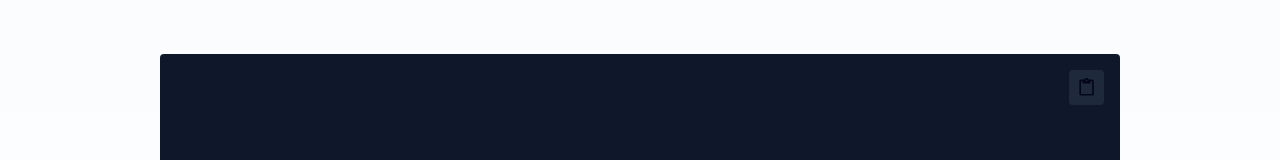
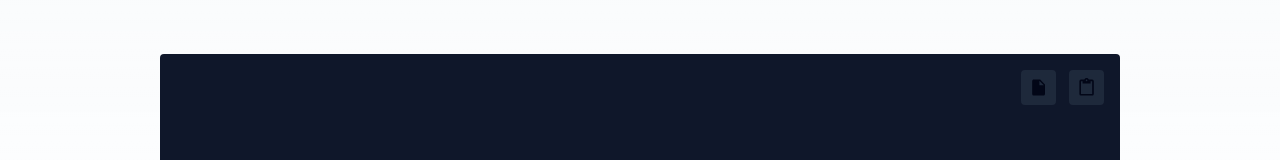
Before and after one commit to timmo001/developer-utilities-webapp, a Next.js app: page /tools/jwt-decoder in a window 1280 px wide. Shown: the part 174-334 px from the top of the page. Built offline with nearby package versions, Linux system fonts and the light colour scheme.

Commit message:
Add upload file button

```diff
--- a/src/components/shared/input.tsx
+++ b/src/components/shared/input.tsx
@@ -1,5 +1,5 @@
 "use client";
-import { mdiContentPaste } from "@mdi/js";
+import { mdiContentPaste, mdiFile } from "@mdi/js";
 import Icon from "@mdi/react";
 
 export default function Input({
@@ -11,6 +11,23 @@ export default function Input({
   value: string;
   setValue: (value: string) => void;
 }): JSX.Element {
+  function handleUpload(): void {
+    const input = document.createElement("input");
+    input.type = "file";
+    input.accept = "*.*";
+    input.onchange = () => {
+      const file = input.files?.[0];
+      if (file) {
+        const reader = new FileReader();
+        reader.onload = (e) => {
+          setValue(e.target?.result as string);
+        };
+        reader.readAsText(file);
+      }
+    };
+    input.click();
+  }
+
   function handlePaste(): void {
     navigator.clipboard.readText().then((text) => {
       setValue(text);
@@ -28,6 +45,12 @@ export default function Input({
           }}
           rows={8}
         />
+        <button
+          className="absolute top-4 right-16 p-2 flex items-center rounded transition-colors duration-300 bg-slate-800 hover:bg-slate-700"
+          onClick={handleUpload}
+        >
+          <Icon title="Upload" size={0.8} path={mdiFile} />
+        </button>
         <button
           className="absolute top-4 right-4 p-2 flex items-center rounded transition-colors duration-300 bg-slate-800 hover:bg-slate-700"
           onClick={handlePaste}
@@ -47,6 +70,12 @@ export default function Input({
         }}
       />
       <button
+        className="absolute top-4 right-16 p-2 flex items-center rounded transition-colors duration-300 bg-slate-800 hover:bg-slate-700"
+        onClick={handleUpload}
+      >
+        <Icon title="Upload" size={0.8} path={mdiFile} />
+      </button>
+      <button
         className="absolute top-4 right-4 p-2 flex items-center rounded transition-colors duration-300 bg-slate-800 hover:bg-slate-700"
         onClick={handlePaste}
       >
```
